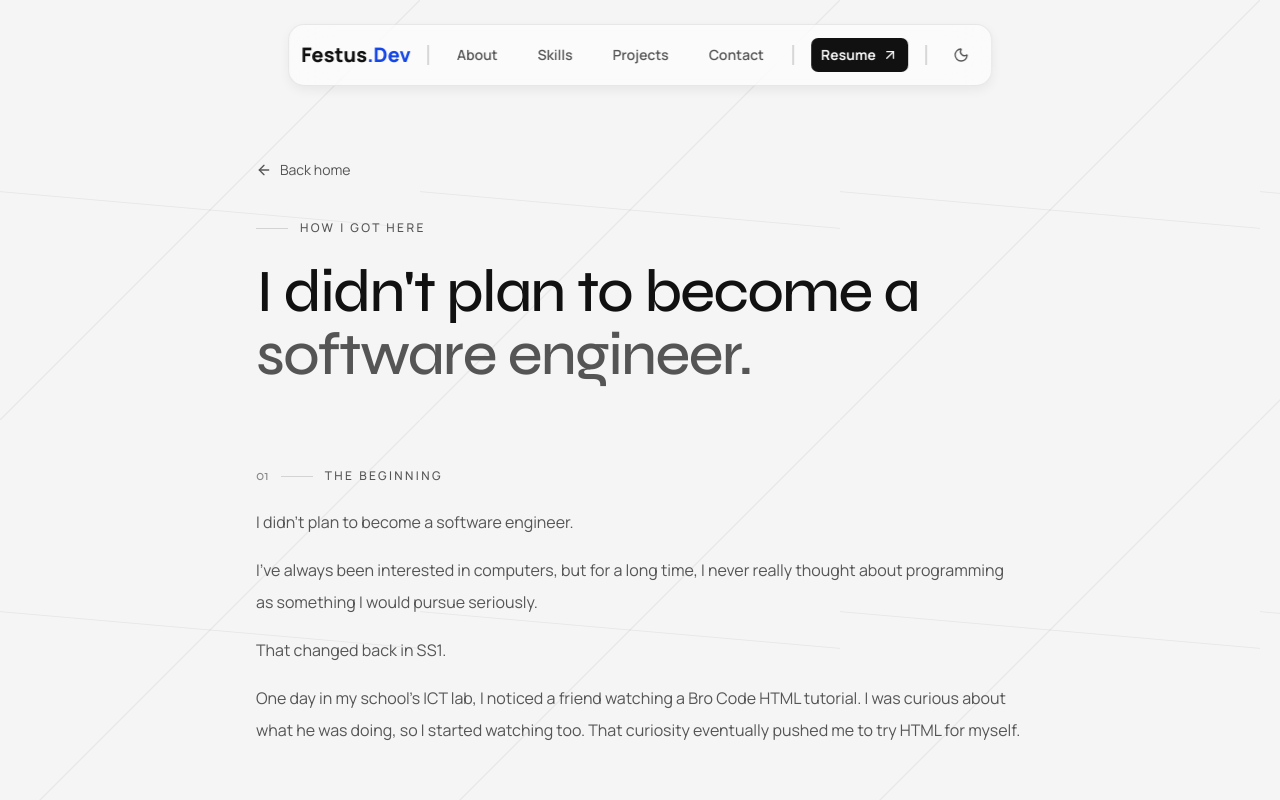
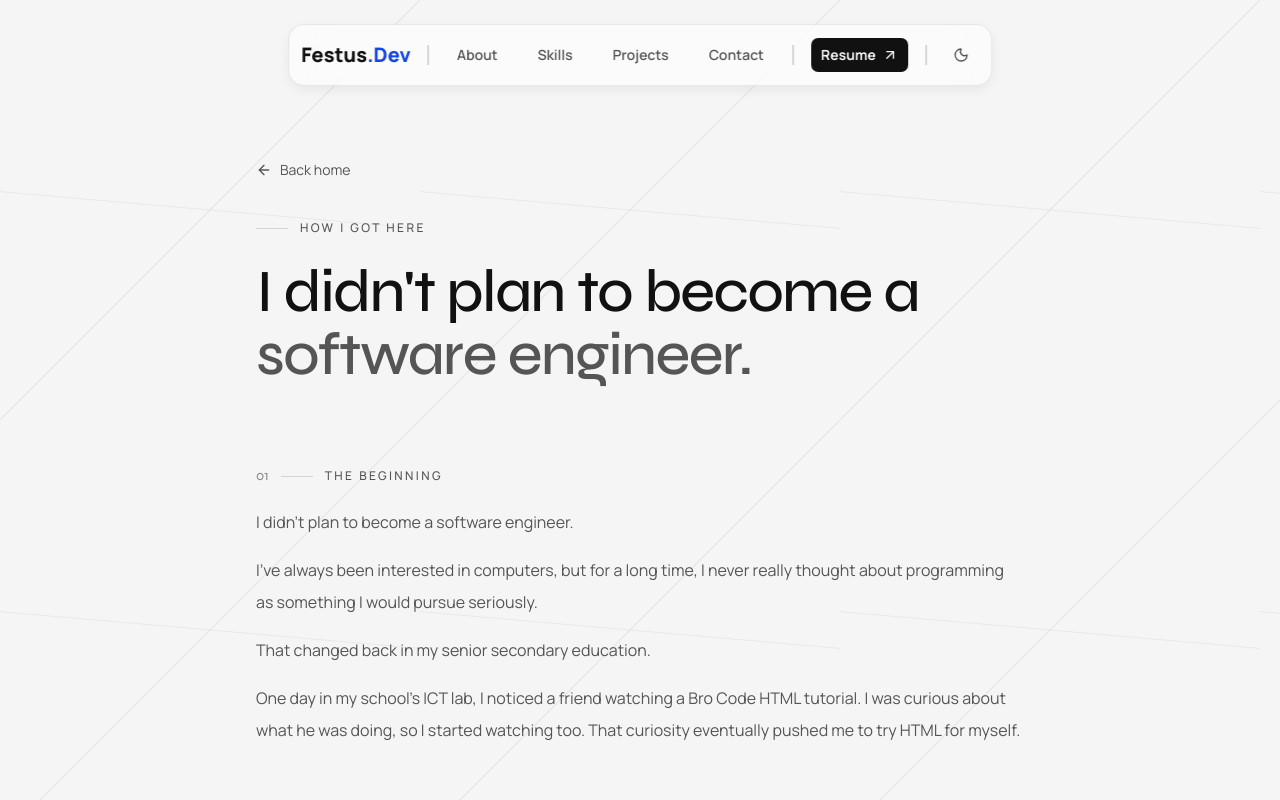
Before and after one commit to stacklordz1/festus-portfolio-2026, a Next.js app: page /about in a window 1280 px wide. Shown: the top 800 px of the page. Built offline with nearby package versions, Linux system fonts and the light colour scheme.

Commit message:
edited about data

```diff
--- a/app/data/about.ts
+++ b/app/data/about.ts
@@ -12,7 +12,7 @@ export const chapters: Chapter[] = [
     paragraphs: [
       "I didn't plan to become a software engineer.",
       "I've always been interested in computers, but for a long time, I never really thought about programming as something I would pursue seriously.",
-      "That changed back in SS1.",
+      "That changed back in my senior secondary education.",
       "One day in my school's ICT lab, I noticed a friend watching a Bro Code HTML tutorial. I was curious about what he was doing, so I started watching too. That curiosity eventually pushed me to try HTML for myself.",
     ],
   },
```
